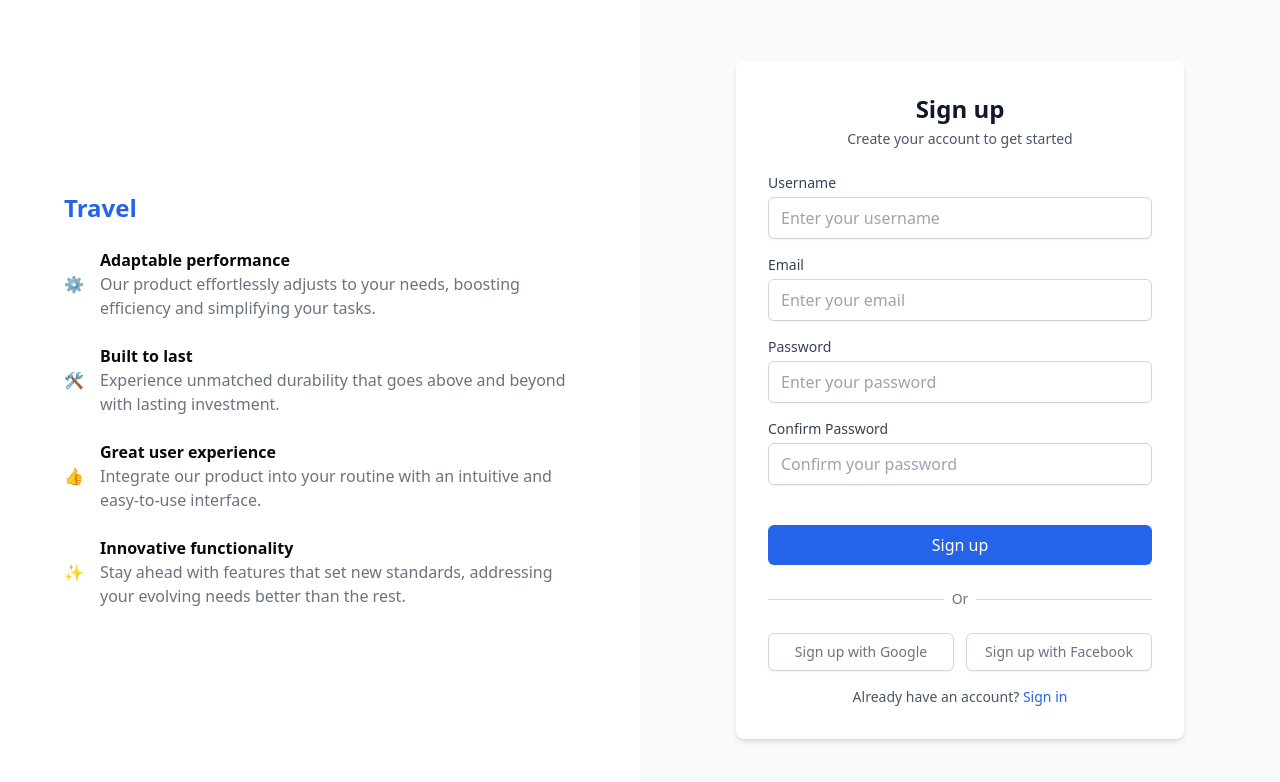
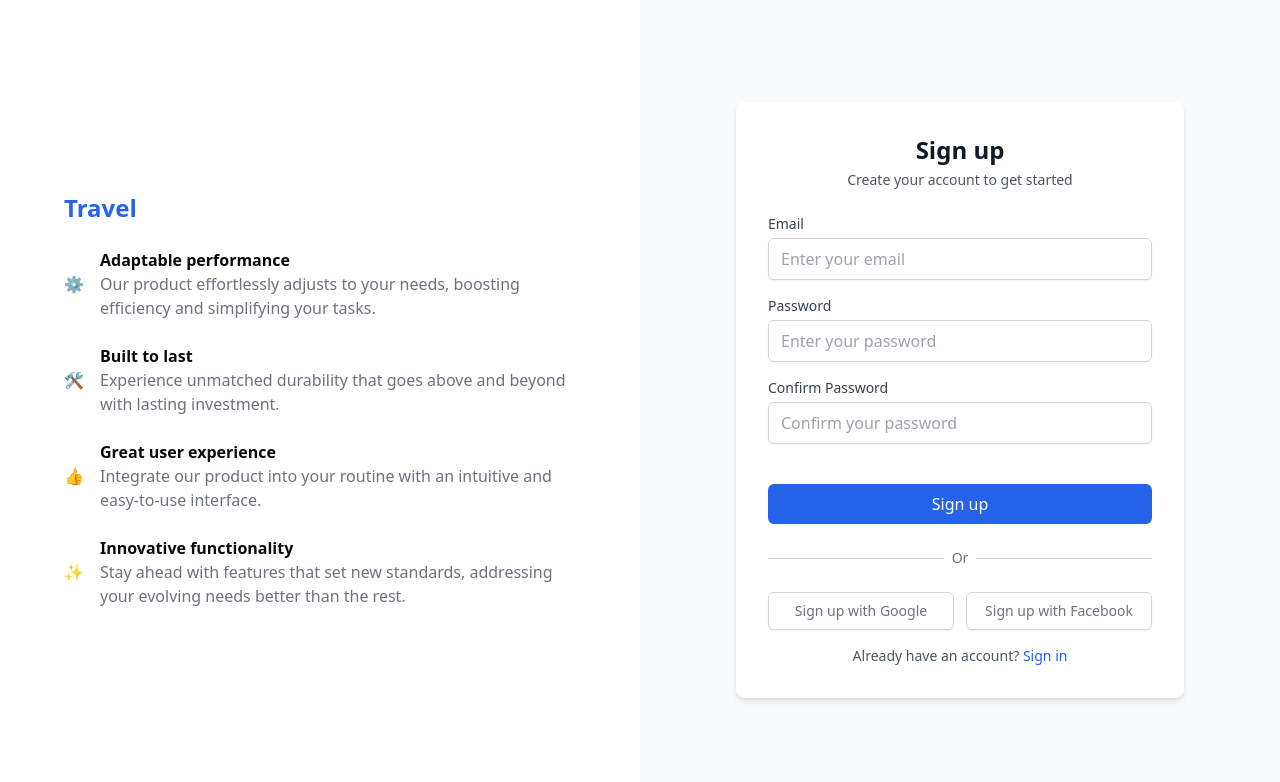
Before and after one commit to HZHENJ/Travel-plateform-frontend-web, a React (Vite) app: page /register in a window 1280 px wide. Shown: the top 782 px of the page. Built offline with nearby package versions, Linux system fonts and the light colour scheme.

Commit message:
Already finished Signin Page

```diff
--- a/src/pages/SignupPage.jsx
+++ b/src/pages/SignupPage.jsx
@@ -1,25 +1,24 @@
-// Author
-// HUANG ZHENJIA A0298312B
-
 import React, { useState } from 'react'
 import axios from 'axios'
 import { useNavigate, Link } from 'react-router-dom'
 import { useToast } from '../components/common/MessageBox'
+import { register } from '../api/user'
 
 export default function SignupPage() {
   const [form, setForm] = useState({
-    username: '',
     email: '',
     password: '',
     confirmPassword: '',
   })
+
   const [errorMessage, setErrorMessage] = useState('')
+  const { addToast } = useToast();
+
   const navigate = useNavigate()
-  const { addToast } = useToast();
 
   // validate part
   const validateForm = () => {
-    if (!form.username || !form.email || !form.password || !form.confirmPassword) {
+    if (!form.email || !form.password || !form.confirmPassword) {
       setErrorMessage('All fields are required')
       return false
     }
@@ -32,13 +31,6 @@ export default function SignupPage() {
       // addToast('Please enter a valid email address', 'error', 3000)
       return false
     }
-
-    // to validate the phone number
-    // const phoneRegex = /^[0-9]{8,11}$/
-    // if (!phoneRegex.test(form.phone)) {
-    //   setErrorMessage('Please enter a valid phone number with 8 to 11 digits')
-    //   return false
-    // }
 
     // to validate the phone number, whether if password same with the comfirmpassword
     if (form.password !== form.confirmPassword) {
@@ -57,12 +49,11 @@ export default function SignupPage() {
       return
     }
     try {
-      const response = await axios.post('/users/register', {
-        username: form.username,
+      const response = await register({
         email: form.email,
         password: form.password,
       })
-      if (response.data.statusCode === 200) {
+      if (response.status === 200) {
         addToast('Successfully register!', 'success', 3000);
         navigate('/signin');
       }
@@ -133,17 +124,6 @@ export default function SignupPage() {
 
           <form onSubmit={handleSubmit} className="space-y-4">
             <div>
-              <label htmlFor="username" className="block text-sm font-medium text-gray-700 mb-1">Username</label>
-              <input
-                id="username"
-                className="w-full px-3 py-2 border border-gray-300 rounded-md shadow-sm focus:outline-none focus:ring-blue-500 focus:border-blue-500"
-                placeholder="Enter your username"
-                value={form.username}
-                onChange={(e) => setForm({ ...form, username: e.target.value })}
-                required
-              />
-            </div>
-            <div>
               <label htmlFor="email" className="block text-sm font-medium text-gray-700 mb-1">Email</label>
               <input
                 id="email"
@@ -155,17 +135,6 @@ export default function SignupPage() {
                 required
               />
             </div>
-            {/* <div>
-              <label htmlFor="phone" className="block text-sm font-medium text-gray-700 mb-1">Phone</label>
-              <input
-                id="phone"
-                className="w-full px-3 py-2 border border-gray-300 rounded-md shadow-sm focus:outline-none focus:ring-blue-500 focus:border-blue-500"
-                placeholder="Enter your phone number"
-                value={form.phone}
-                onChange={(e) => setForm({ ...form, phone: e.target.value })}
-                required
-              />
-            </div> */}
             <div>
               <label htmlFor="password" className="block text-sm font-medium text-gray-700 mb-1">Password</label>
               <input
```
